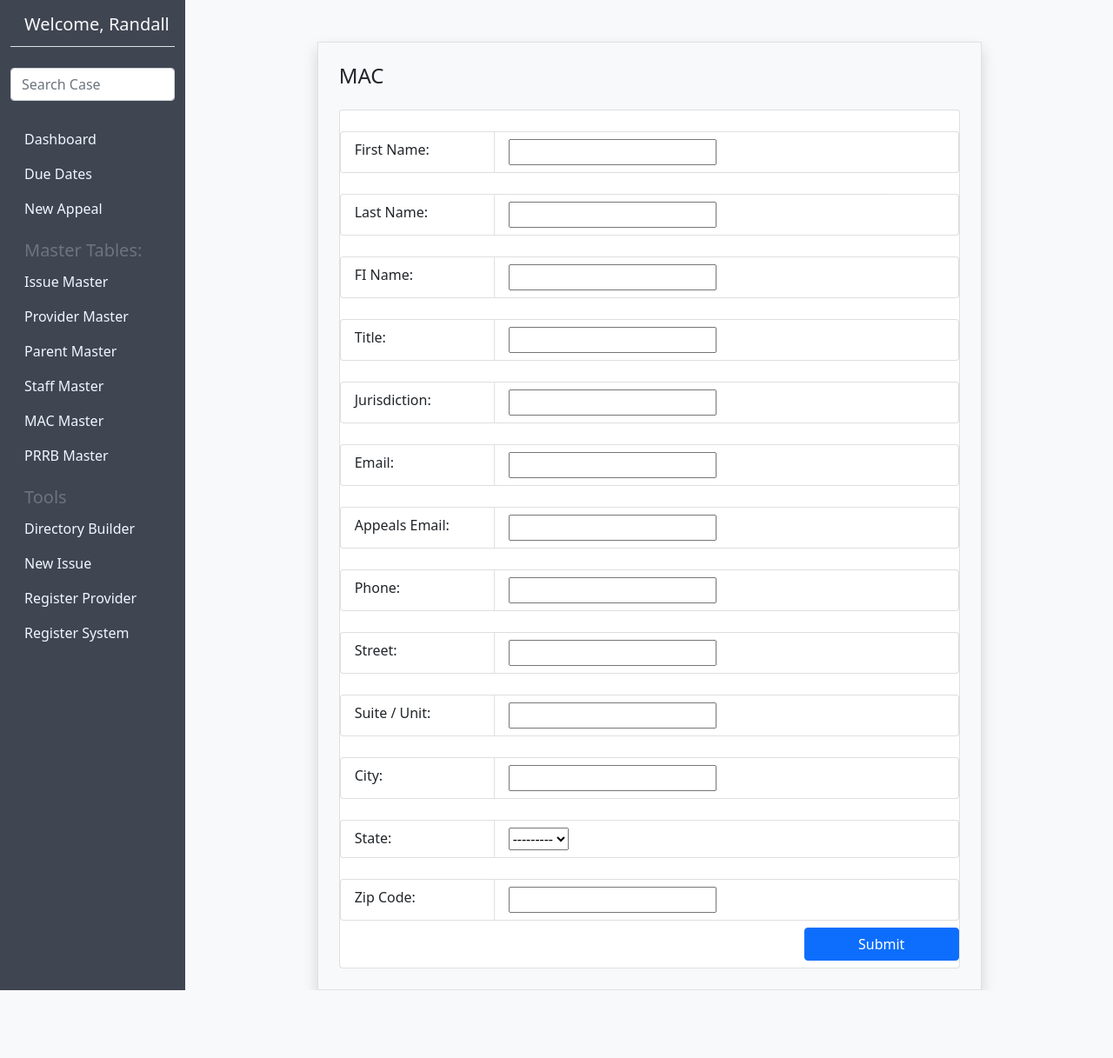
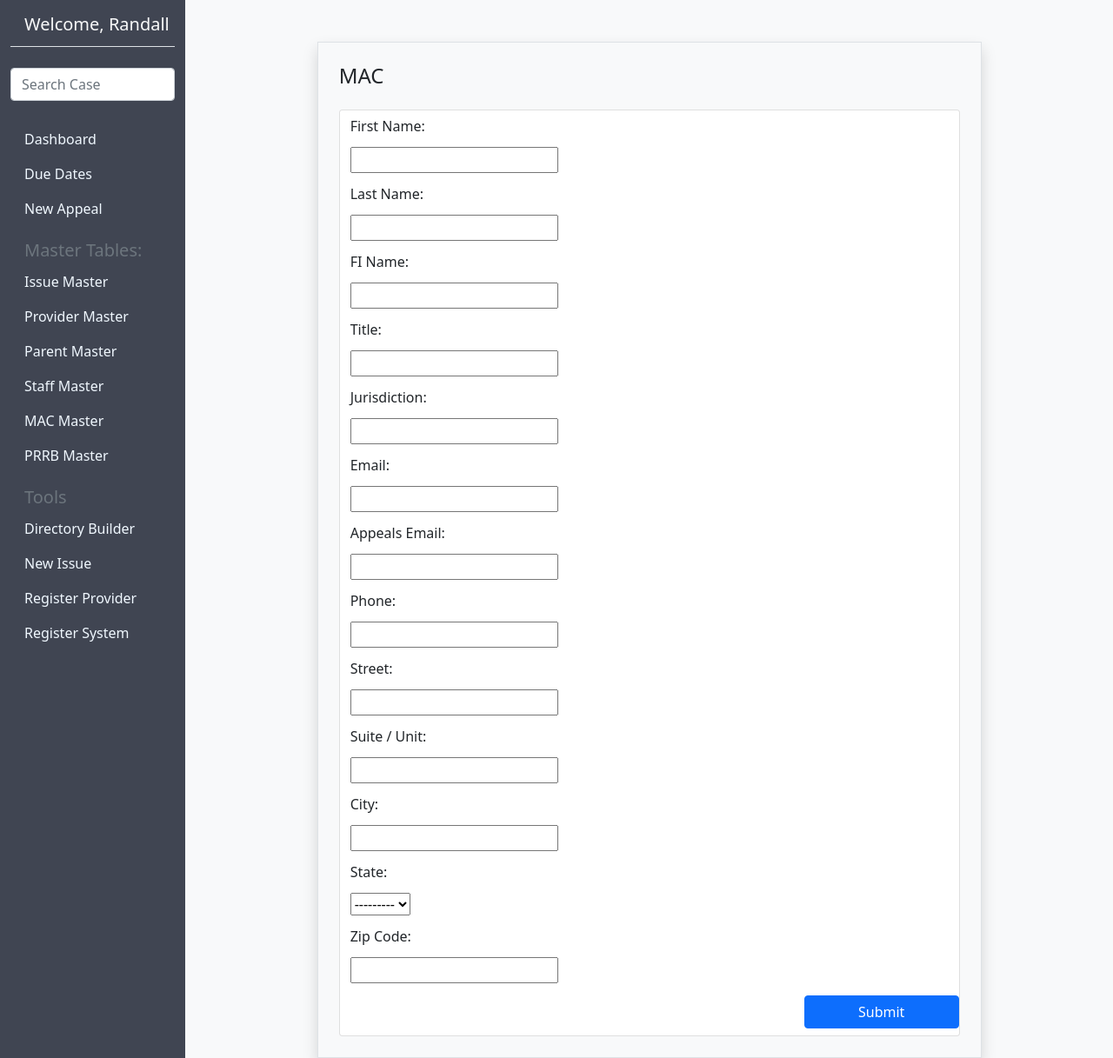
Before and after one commit to rgienko/appeals, a Django app: page /new/mac/ in a window 1280 px wide. Shown: the whole page at 87% size. Before the commit the page ends 1139 px from the top, so only its background shows below. Run offline with Django 3.2, Linux system fonts and the light colour scheme; data that the repository does not hold is empty; some libraries are stand-ins or nearby versions.

Commit message:
Update create_form.html

```diff
--- a/app/templates/create/create_form.html
+++ b/app/templates/create/create_form.html
@@ -12,14 +12,9 @@
             {% endfor %}
 
             {% for field in form.visible_fields %}
-            <ul class="list-group p-0">
-                <li class="list-group-item p-0 border-0">
-                    <ul class="list-group list-group-horizontal-sm p-0 mt-4">
-                        <li class="list-group-item w-25 font-weight-bold">{{ field.label_tag }}</li>
-                        <li class="list-group-item w-75">{{ field }}</li>
-                    </ul>
-                </li>
-            </ul>
+                <label class="form-control border-0">{{ field.label_tag }}</label>
+                <span class="form-control border-0">{{ field }}</span>
+
             {% endfor %}
             <div class="d-grid gap-2 d-md-flex justify-content-md-end my-2">
                 <input type="submit" class="btn btn-primary w-25" value="Submit" />
--- a/app/views.py
+++ b/app/views.py
@@ -498,20 +498,7 @@ def appealDetailsView(request, pk):
     caseObj = get_object_or_404(TblAppealMaster, pk=pk)
     caseIssues = TblProviderMaster.objects.filter(caseNumber=pk)
     provInfo = caseIssues.first()
-
-    provs = []
-
-    for prov in caseIssues:
-        provs.append(prov.provMasterFromCase)
-
-    try:
-        caseDueDates = CriticalDatesMaster.objects.filter(caseNumber=pk)
-        caseDetermination = TblCaseDeterminationMaster.objects.get(caseNumber=pk)
-    except ObjectDoesNotExist:
-        caseDetermination = None
-        caseDueDates = None
-    finally:
-        pass
+    caseDueDates = CriticalDatesMaster.objects.filter(caseNumber=pk)
 
     if request.method == 'POST' and 'ack_button' in request.POST:
         ack_form = AcknowledgeCaseForm(request.POST)
@@ -550,7 +537,6 @@ def appealDetailsView(request, pk):
                   'main/appealDetails.html',
                   {
                       'caseObj': caseObj,
-                      'caseDetermination': caseDetermination,
                       'caseIssues': caseIssues,
                       'provInfo': provInfo,
                       'caseDueDates': caseDueDates,
@@ -627,19 +613,11 @@ def addCriticalDueView(request, pk):
     case_instance = get_object_or_404(TblAppealMaster, pk=pk)
     cur_case = case_instance.caseNumber
     case_due_dates = CriticalDatesMaster.objects.filter(caseNumber=cur_case)
+    case_issues = TblProviderMaster.objects.filter(caseNumber=cur_case).first()
 
     if request.method == 'POST':
         form = CriticalDatesMasterCreateForm(request.POST)
-
-        try:
-            case_fy = TblCaseDeterminationMaster.objects.get(
-                caseNumber=cur_case).determinationFiscalYear
-        except ObjectDoesNotExist:
-            from_case = TblProviderMaster.objects.filter(caseNumber=cur_case).first()
-            case_fy = TblCaseDeterminationMaster.objects.get(
-                caseNumber=from_case.provMasterFromCase).determinationFiscalYear
-        finally:
-            pass
+        case_fy = case_issues.provMasterFiscalYear
 
         if form.is_valid():
             new_due_date = form.save(commit=False)
```
